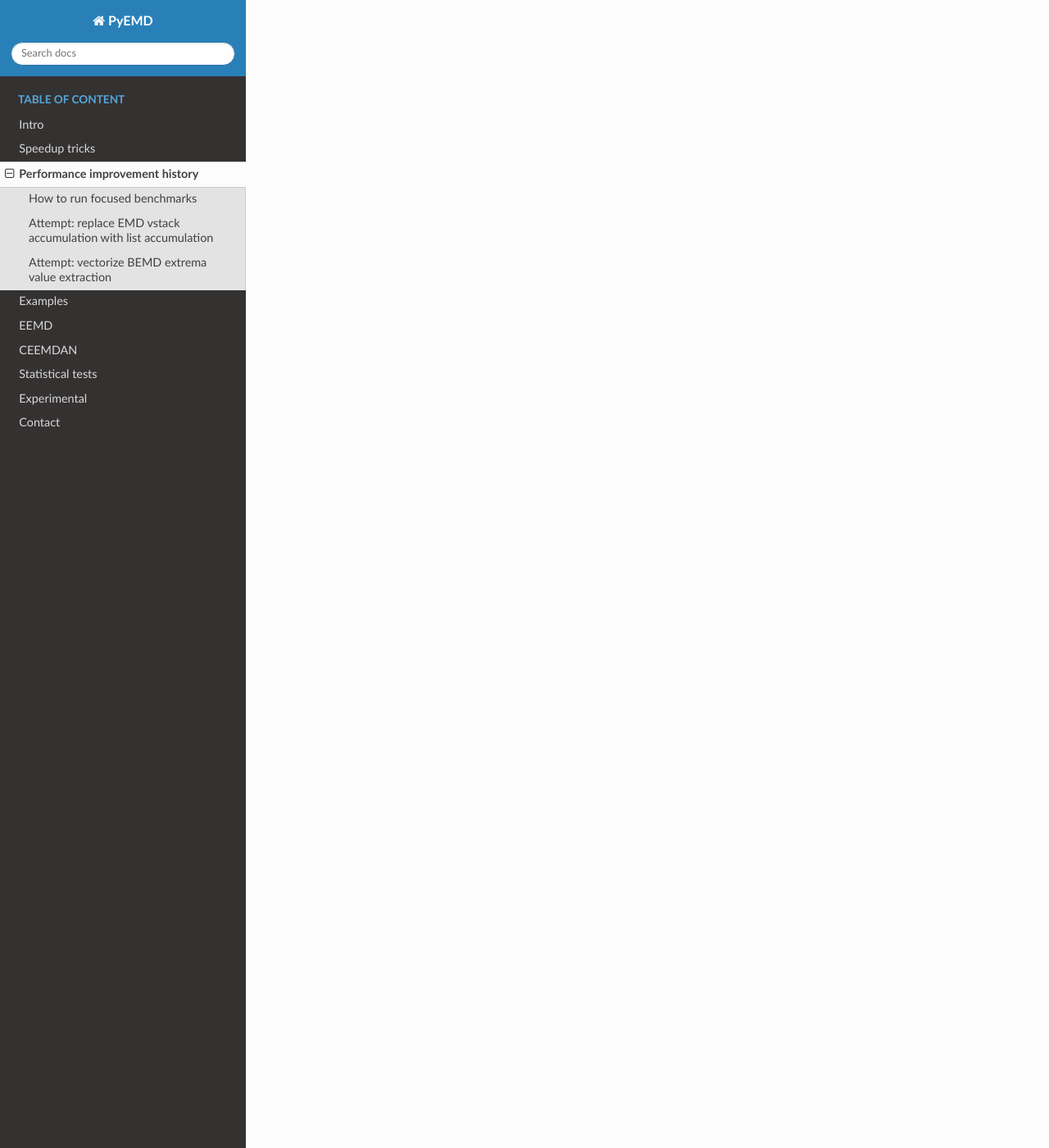
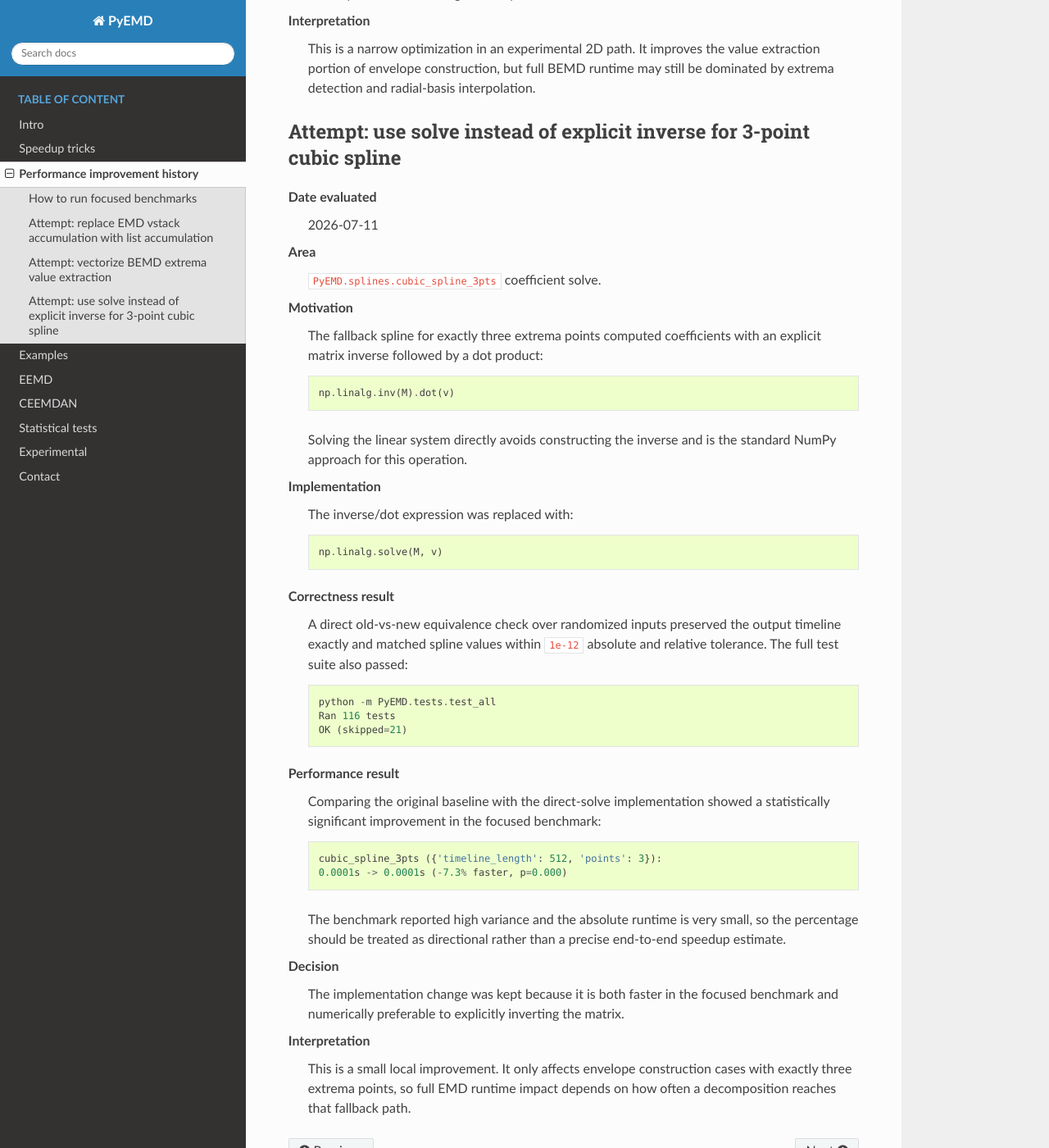
Before and after one commit to laszukdawid/PyEMD, a Sphinx documentation site: the page built from doc/performance_history.rst, in a window 1280 px wide and 1400 px high, scrolled down 3648 px. Shown: the whole window at 82% size. Built offline with Sphinx 7.4.7 and the Read the Docs theme 3.1.0, drawn with Linux system fonts in a browser that asks for light colours; pages that are not in the unit, such as notebooks, are missing from menus; some of the changed text lies outside the part shown.

Commit message:
perf: solve 3-point cubic spline system directly (#186)

```diff
--- a/doc/performance_history.rst
+++ b/doc/performance_history.rst
@@ -39,6 +39,19 @@
 This benchmark isolates value extraction in ``BEMD.extract_max_min_spline`` by
 stubbing spline construction. If the optional BEMD dependencies are not
 installed, the benchmark is skipped.
+
+The focused 3-point cubic spline benchmark can be run with::
+
+    python perf_test/perf_test_comprehensive.py --test cubic3pts
+
+It executes ``test_cubic_spline_3pts`` with these default parameters:
+
+* ``runs=2000``
+* ``warmup=100``
+* ``timeline_length=512``
+
+This benchmark isolates the small fallback used when cubic spline envelopes have
+only three extrema points.
 
 Saved benchmark runs can be compared with::
 
@@ -143,3 +156,55 @@
     This is a narrow optimization in an experimental 2D path. It improves the
     value extraction portion of envelope construction, but full BEMD runtime may
     still be dominated by extrema detection and radial-basis interpolation.
+
+Attempt: use solve instead of explicit inverse for 3-point cubic spline
+-----------------------------------------------------------------------
+
+Date evaluated
+    2026-07-11
+
+Area
+    ``PyEMD.splines.cubic_spline_3pts`` coefficient solve.
+
+Motivation
+    The fallback spline for exactly three extrema points computed coefficients
+    with an explicit matrix inverse followed by a dot product::
+
+        np.linalg.inv(M).dot(v)
+
+    Solving the linear system directly avoids constructing the inverse and is
+    the standard NumPy approach for this operation.
+
+Implementation
+    The inverse/dot expression was replaced with::
+
+        np.linalg.solve(M, v)
+
+Correctness result
+    A direct old-vs-new equivalence check over randomized inputs preserved the
+    output timeline exactly and matched spline values within ``1e-12`` absolute
+    and relative tolerance. The full test suite also passed::
+
+        python -m PyEMD.tests.test_all
+        Ran 116 tests
+        OK (skipped=21)
+
+Performance result
+    Comparing the original baseline with the direct-solve implementation showed
+    a statistically significant improvement in the focused benchmark::
+
+        cubic_spline_3pts ({'timeline_length': 512, 'points': 3}):
+        0.0001s -> 0.0001s (-7.3% faster, p=0.000)
+
+    The benchmark reported high variance and the absolute runtime is very
+    small, so the percentage should be treated as directional rather than a
+    precise end-to-end speedup estimate.
+
+Decision
+    The implementation change was kept because it is both faster in the focused
+    benchmark and numerically preferable to explicitly inverting the matrix.
+
+Interpretation
+    This is a small local improvement. It only affects envelope construction
+    cases with exactly three extrema points, so full EMD runtime impact depends
+    on how often a decomposition reaches that fallback path.
```
Also changed, not shown: 2 other files.
